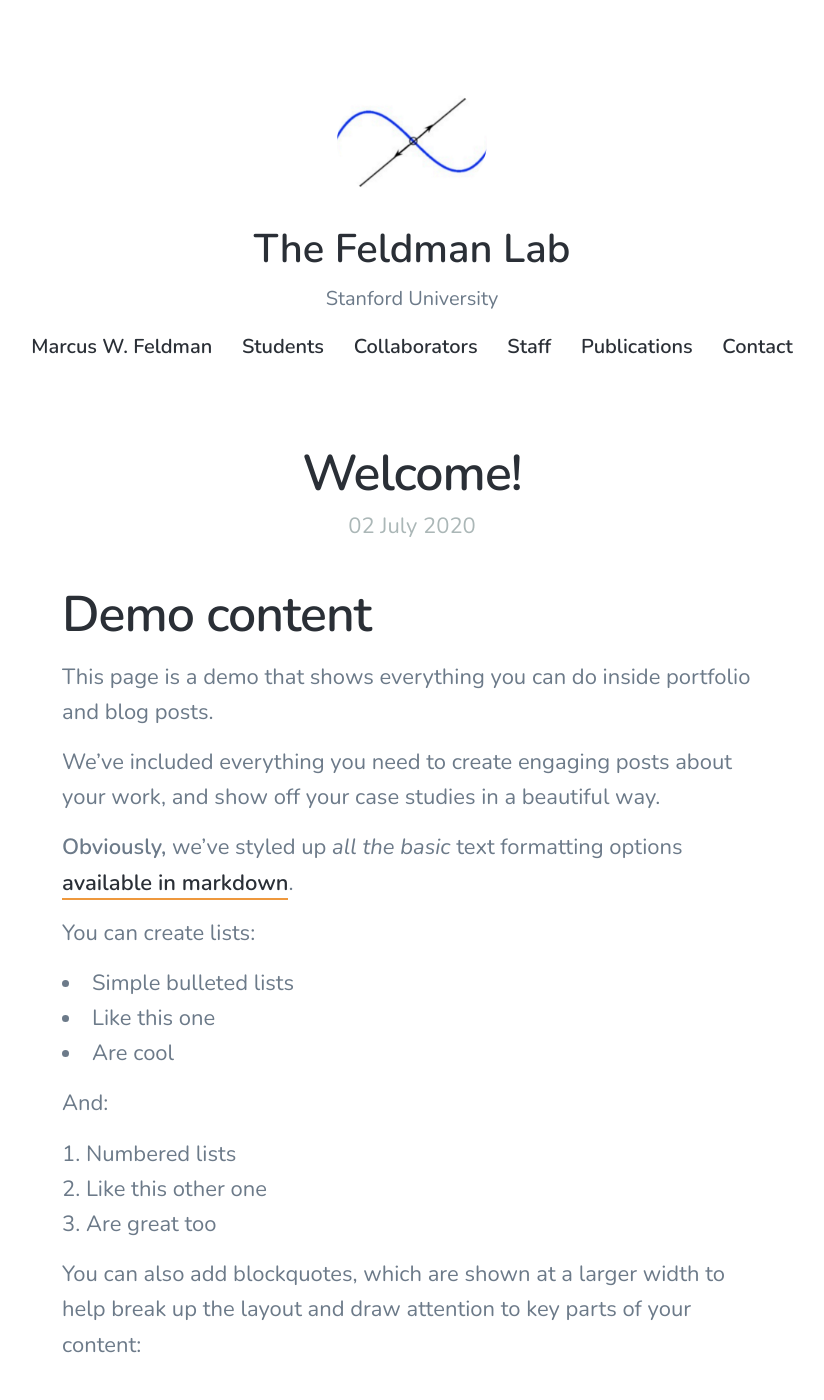
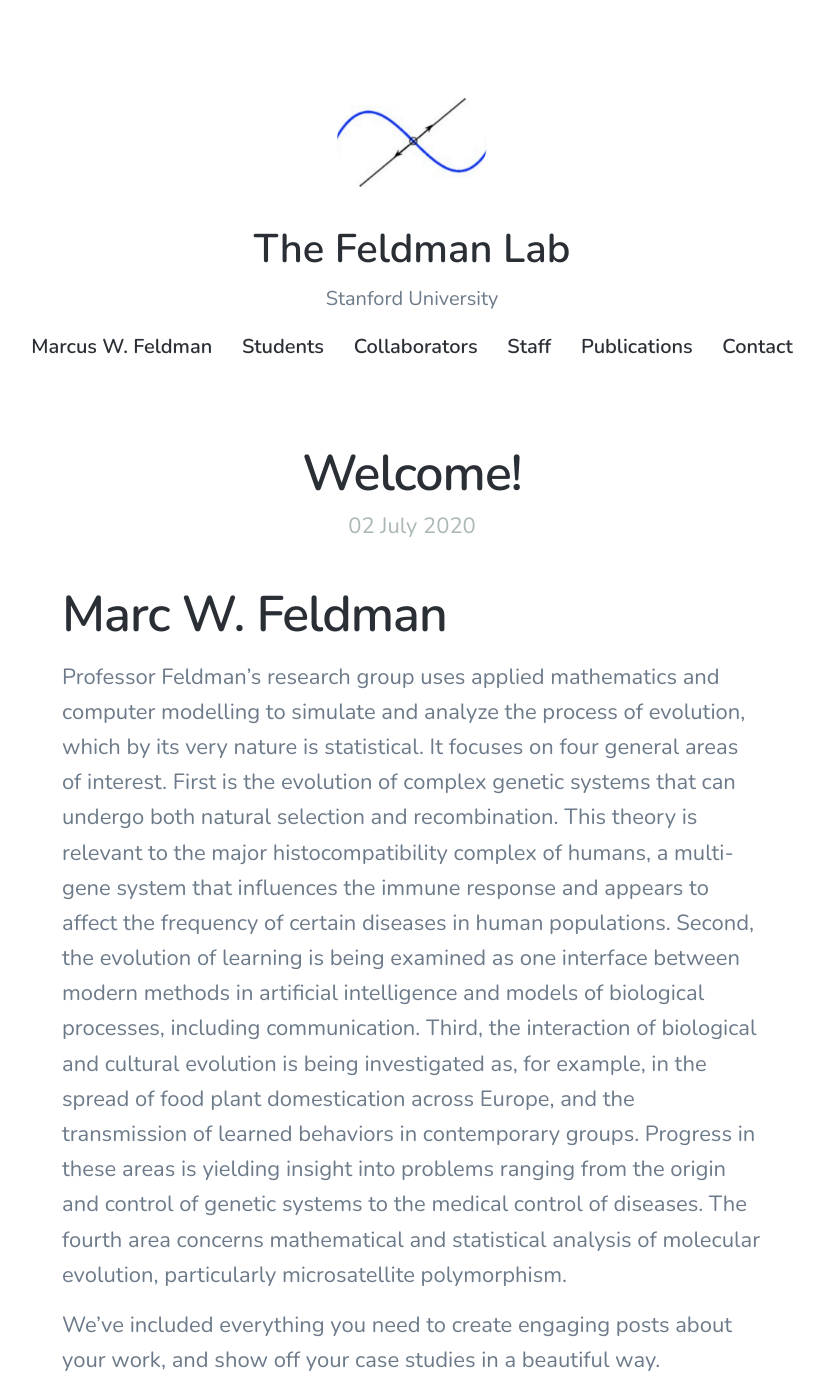
Before and after one commit to mepster/mfeldmanlab.github.io, a Jekyll site: the page built from _posts/2020-07-02-demo-post.md, in a window 1280 px wide and 1400 px high. Shown: the whole window, without its empty margins (228-1052 px from the left). Built offline with Jekyll 4.4.1, drawn with Linux system fonts in a browser that asks for light colours; nearby versions of some CDN libraries.

Commit message:
Update 2020-07-02-demo-post.md

```diff
--- a/_posts/2020-07-02-demo-post.md
+++ b/_posts/2020-07-02-demo-post.md
@@ -7,9 +7,9 @@ excerpt: Our group uses mathematical and computer modeling techniques to study p
 
 [comment]: <> (![](/images/demo/demo-landscape.jpg))
 
-## Demo content
+## Marc W. Feldman
 
-This page is a demo that shows everything you can do inside portfolio and blog posts.
+Professor Feldman's research group uses applied mathematics and computer modelling to simulate and analyze the process of evolution, which by its very nature is statistical. It focuses on four general areas of interest. First is the evolution of complex genetic systems that can undergo both natural selection and recombination. This theory is relevant to the major histocompatibility complex of humans, a multi-gene system that influences the immune response and appears to affect the frequency of certain diseases in human populations. Second, the evolution of learning is being examined as one interface between modern methods in artificial intelligence and models of biological processes, including communication. Third, the interaction of biological and cultural evolution is being investigated as, for example, in the spread of food plant domestication across Europe, and the transmission of learned behaviors in contemporary groups. Progress in these areas is yielding insight into problems ranging from the origin and control of genetic systems to the medical control of diseases. The fourth area concerns mathematical and statistical analysis of molecular evolution, particularly microsatellite polymorphism.
 
 We've included everything you need to create engaging posts about your work, and show off your case studies in a beautiful way.
 
```
